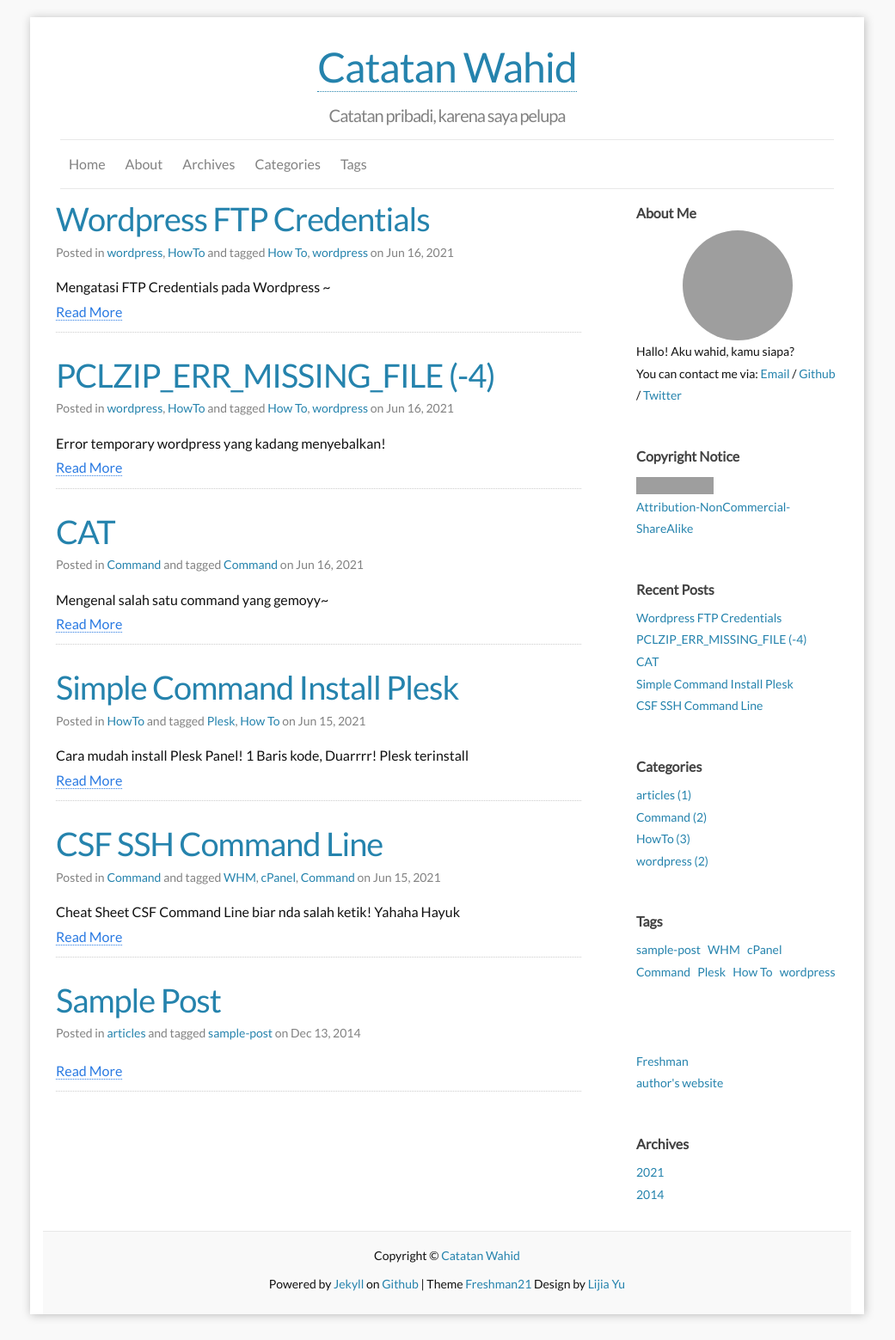
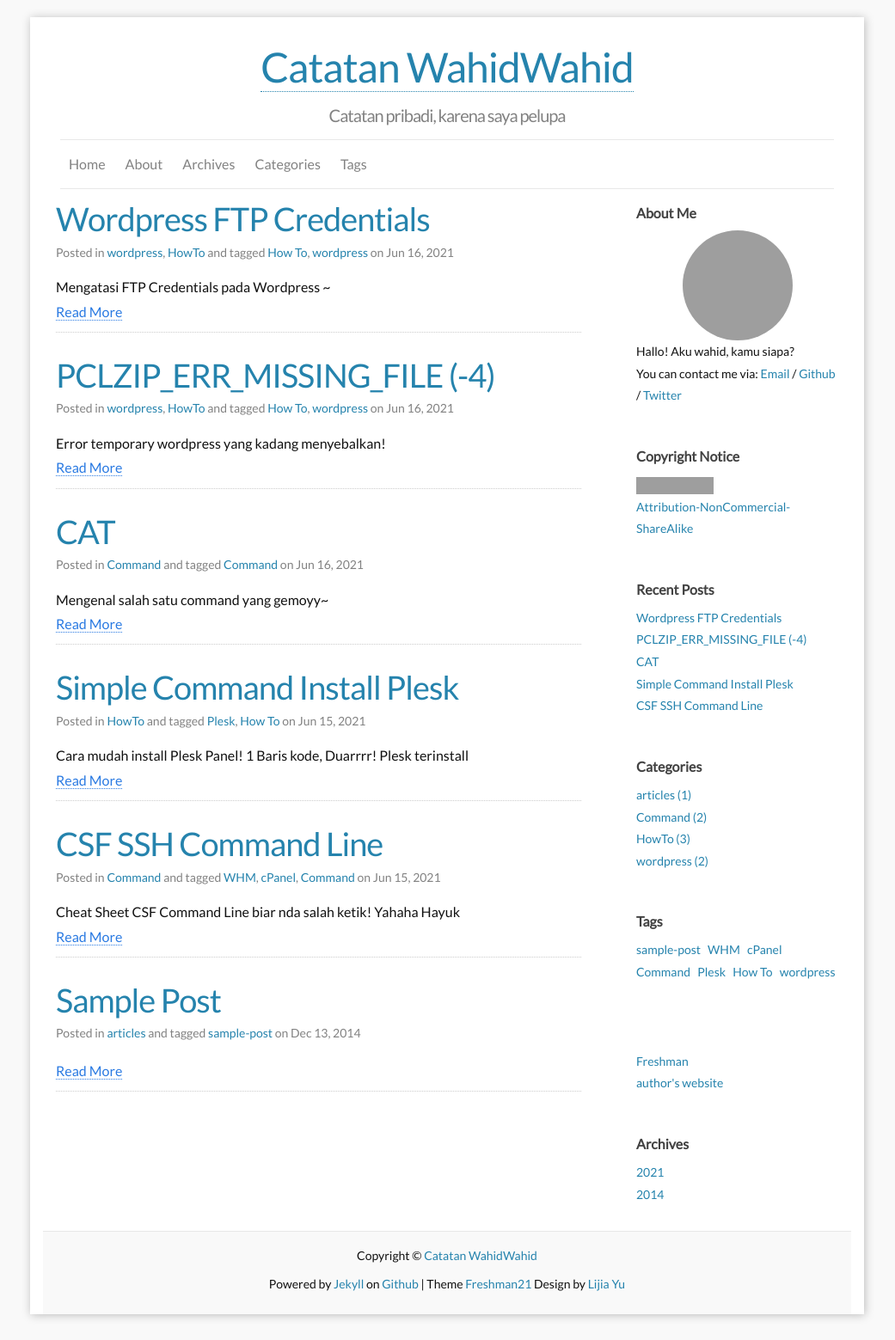
Before and after one commit to ahoirilaila/WebWahhh, a Jekyll site: the page built from index.html, in a window 1280 px wide. Shown: the whole page at 86% size, without its empty margins (120-1161 px from the left). Built offline with Jekyll 4.4.1, drawn with Linux system fonts in a browser that asks for light colours; the list of posts is cut into pages by our own code; grey boxes are pictures that could not be loaded.

Commit message:
Update _config.yml

```diff
--- a/_config.yml
+++ b/_config.yml
@@ -1,11 +1,11 @@
 ### Site info:
-title: Catatan Wahid
+title: Catatan WahidWahid
 tagline: Catatan pribadi, karena saya pelupa
 author: Damn Wahhh
 email: admin@wahid.my.id
 description: "Website pribadi, isinya catatan sederhana. Tapi kalau bermanfaat ya alhamdulillah." # You can edit this line in _config.yml. It will appear in your document head meta and in your feed.xml site description
 keywords: "Jekyll, WHM, cPanel, Plesk, Hosting, Domain, Wordpress, Website, Blog, Webbuzo, technology, tech"
-baseurl: "/" # the subpath of your site, e.g. /blog/
+baseurl: "" # the subpath of your site, e.g. /blog/
 url: "https://wahhh.my.id/" # the base hostname & protocol for your site
 locale: en_US
 
```
